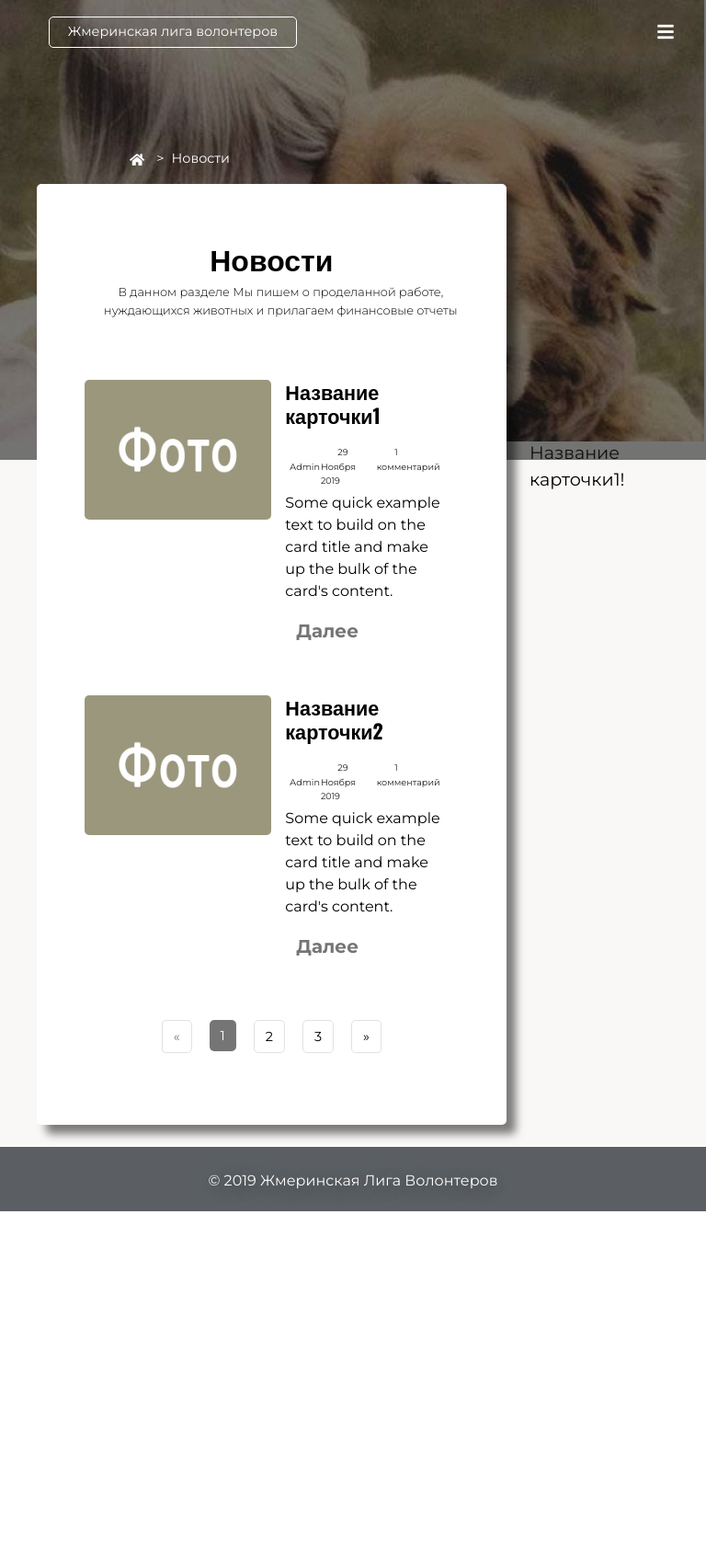
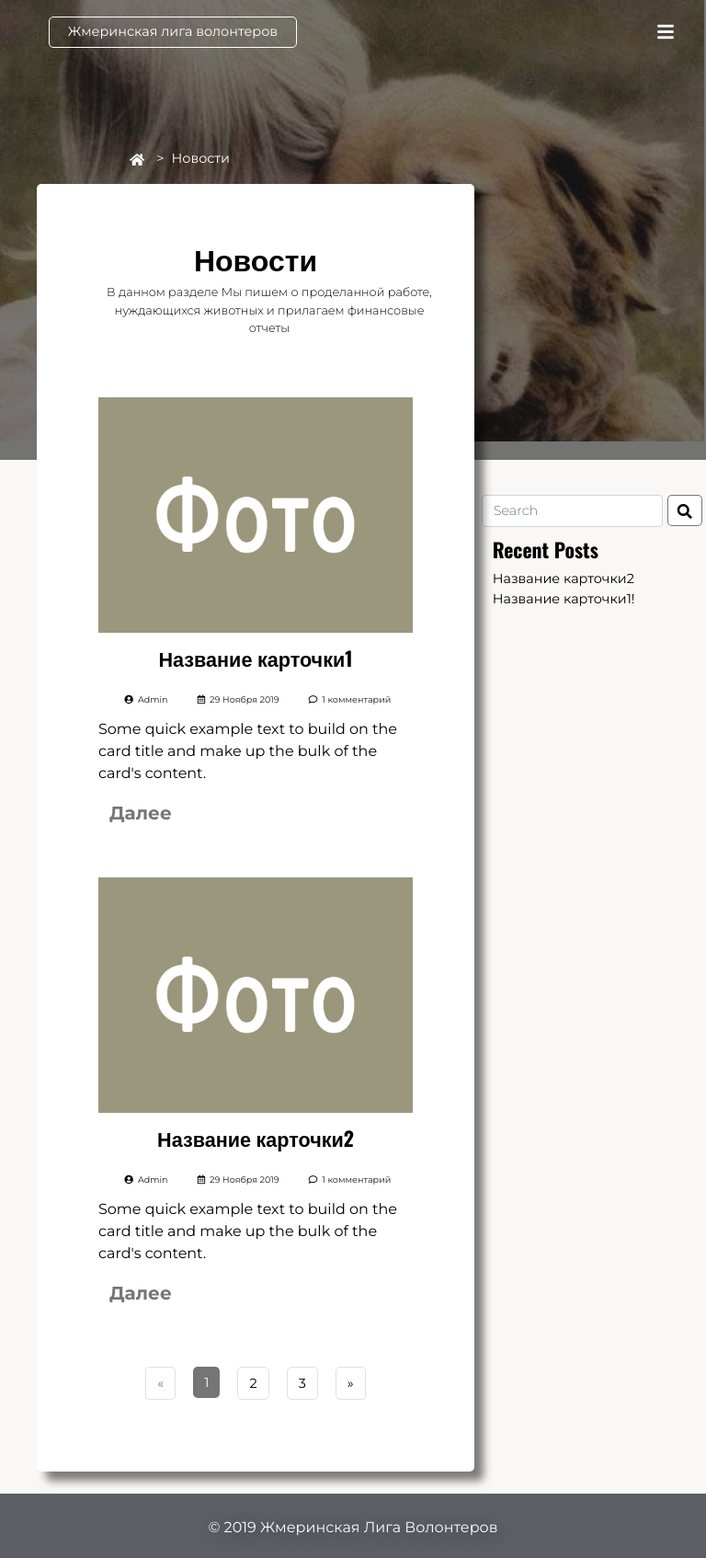
Before and after one commit to Havryliuk-Serhii/zlv, a PHP site: page /blog.html in a window 768 px wide; the page is wider, and only the part inside the window is pictured. Shown: that part at 92% size. Before the commit the page ends 1317 px from the top of that part, so only its background shows below. Run offline with PHP 8.4, Linux system fonts and the light colour scheme; some libraries are stand-ins or nearby versions.

Commit message:
add adaptive in blog.html and gallery.html

```diff
--- a/blog.html
+++ b/blog.html
@@ -63,9 +63,9 @@
                     <p class="lead">В данном разделе Мы пишем о проделанной работе, нуждающихся животных и прилагаем финансовые отчеты</p>
                 </div>
                 <section class="post">
-                    <div class="card d-flex flex-row align-items-start">
-                        <img src="./img/8.jpg" class="card-img" alt="post image">
-                        <div class="card-body ">
+                    <div class="card align-items-start">
+                        <img src="./img/8.jpg" class="card-img col-sm-12" alt="post image">
+                        <div class="card-body col-sm-12">
                             <h3 class="card-title"><a href="blog-item.html">Название карточки1</a></h3>
                             <div class="aftertitle-meta">
                                 <span class="author"><i class="fas fa-user-circle" aria-hidden="true"></i>Admin</span>
@@ -78,9 +78,9 @@
                     </div>
                 </section>
                 <section class="post">
-                    <div class="card d-flex flex-row align-items-start">
-                        <img src="./img/8.jpg" class="card-img" alt="post image">
-                        <div class="card-body ">
+                    <div class="card align-items-start">
+                        <img src="./img/8.jpg" class="card-img col-sm-12" alt="post image">
+                        <div class="card-body col-sm-12">
                             <h3 class="card-title"><a href="blog-item.html">Название карточки2</a></h3>
                             <div class="aftertitle-meta">
                                 <span class="author"><i class="fas fa-user-circle" aria-hidden="true"></i>Admin</span>
--- a/css/style.css
+++ b/css/style.css
@@ -255,6 +255,16 @@
   border: none;
   color: #000;
   padding: 20px;
+  display: -webkit-flex;
+  display: -moz-flex;
+  display: -ms-flex;
+  display: -o-flex;
+  display: flex;
+  -webkit-flex-direction: row;
+  -moz-flex-direction: row;
+  -ms-flex-direction: row;
+  -o-flex-direction: row;
+  flex-direction: row;
 }
 .card-img{
   border-radius: 5px;
@@ -837,28 +847,59 @@
 	font-size: 2.5rem;
 }
 .lead{
-	padding-left: 20px;
 	font-size: 0.8rem;
-}
-.lead .btn{
-	font-size: 1rem;
-	height: 40px;
 }
 /*
 * Blog
 */
 .content{
-	width: 700px;
+	width: 476px;
+}
+.card{
+	-webkit-flex-direction: column;
+	-moz-flex-direction: column;
+	-ms-flex-direction: column;
+	-o-flex-direction: column;
+	flex-direction: column;
 }
 .card-img{
-  width: 50%;
+  width: 100%;
 }
 .card-body{
-	padding: 0 15px 15px 15px;
+	padding: 15px;
+}
+.card-title{
+	text-align: center;
 }
 .aftertitle-meta{
-	padding: 5px;
+	padding: 10px;
 }
+/*
+* Sidebar
+*/
+aside{
+   padding-top: 70%;
+   padding-left: 1%;
+}
+.fa-user-circle,
+.fa-calendar-alt,
+.fa-comment,
+.fa-search{
+    color: #000;
+}
+.widget-item a,
+.widget-item a:hover{
+ 	font-size: 0.9rem;
+}
+/*
+* Gallery
+*/
+.col-md-6{
+  flex: 0 0 100%;
+  max-width: 100%;
+}
+
+
 }
 @media (min-width: 576px)and (max-width: 767px) {
 .form-inline .form-control{
--- a/gallery.html
+++ b/gallery.html
@@ -66,7 +66,7 @@
             <div class="container">
                 <div class="row">
                     <div class="col-md-6">
-                        <div class="card-block mb-6 photo">
+                        <div class="card-block photo">
                             <img class="card-block-img" src="img/portfolio-2.jpg" alt="card thumbnail" focusable="false" role="img" aria-label="Placeholder: Thumbnail">
                             <div class="card-info">
                                 <h4 class="card-title-left">Васька</h4>
```
